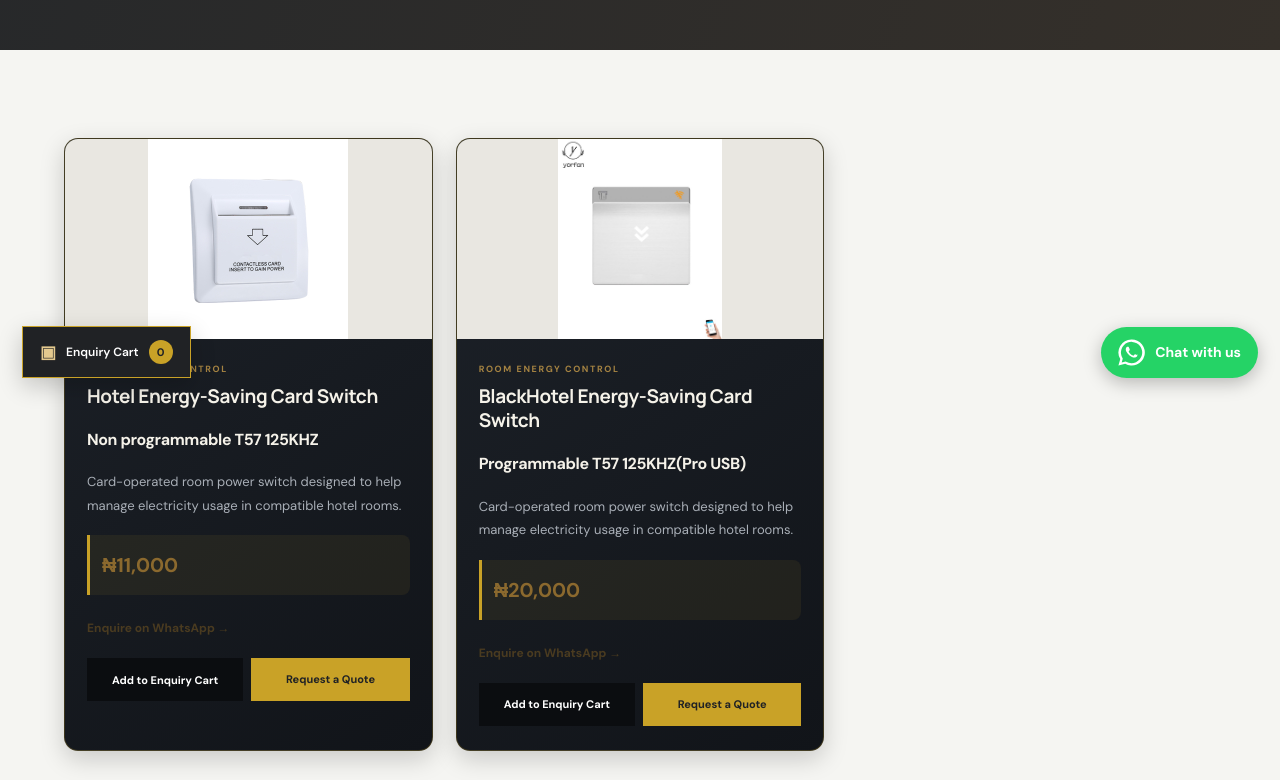
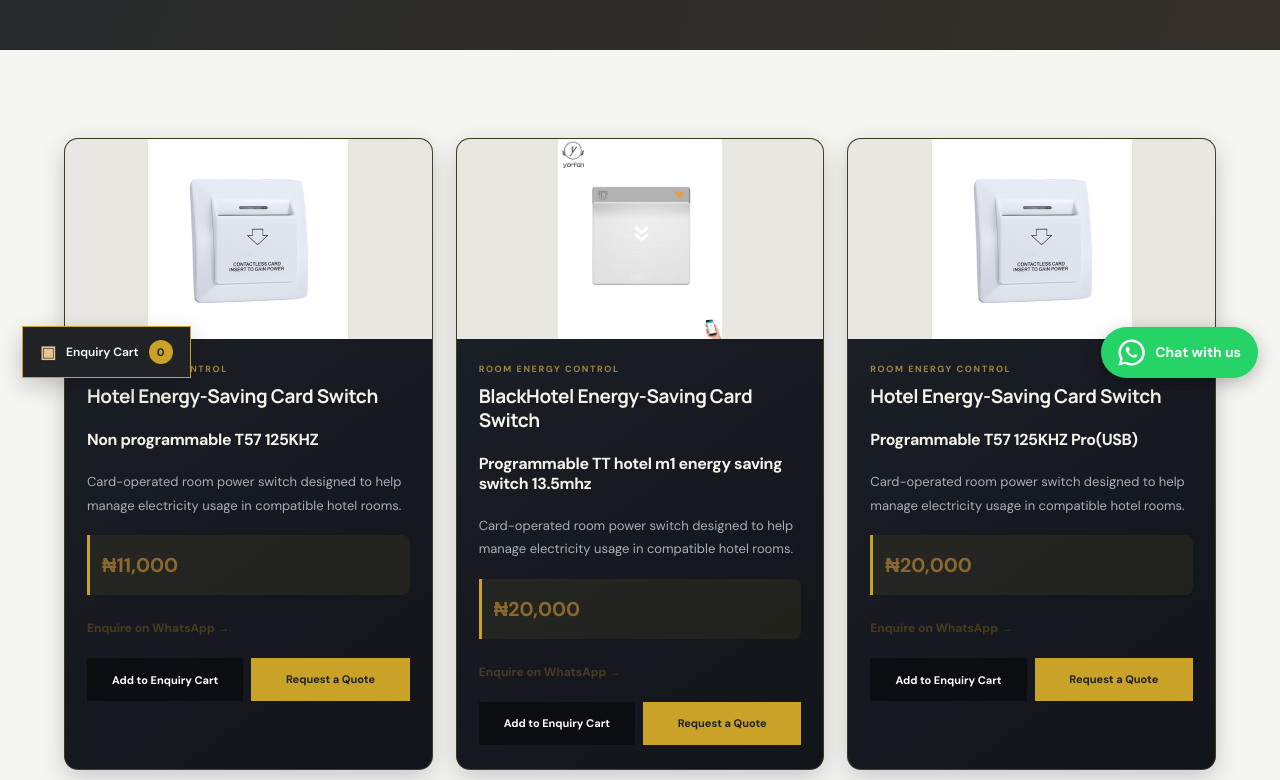
Before and after one commit to makaveli102/wadondo-website, a plain HTML site: page room-accessories.html in a window 1280 px wide. Shown: the part 400-1180 px from the top of the page. Drawn offline with Linux system fonts and the light colour scheme.

Commit message:
save all website updates

```diff
--- a/room-accessories.html
+++ b/room-accessories.html
@@ -89,7 +89,30 @@
           <div class="product-info">
             <p class="product-type">ROOM ENERGY CONTROL</p>
             <h3> BlackHotel Energy-Saving Card Switch</h3>
-            <h4>Programmable T57 125KHZ(Pro USB)</h4>
+            <h4>Programmable TT hotel m1 energy saving switch 13.5mhz</h4>
+            <p>Card-operated room power switch designed to help manage electricity usage in compatible hotel rooms.</p>
+            <p class="product-price">
+              <strong>₦20,000</strong>
+            </p>
+            <a class="text-link"
+               href="https://wa.me/2348166146010?text=HELLO%20WADONDO.COM%20%F0%9F%91%8B"
+               target="_blank" rel="noopener noreferrer">
+              Enquire on WhatsApp →
+            </a>
+          </div>
+        </article>
+
+         <!-- Energy-saving card switch -->
+        <article class="product-card">
+          <div class="product-image">
+            <img src="images/energy-saving-switch.jpeg"
+                 alt="Hotel energy-saving card switch"
+                 loading="lazy">
+          </div>
+          <div class="product-info">
+            <p class="product-type">ROOM ENERGY CONTROL</p>
+            <h3>Hotel Energy-Saving Card Switch</h3>
+            <h4>Programmable T57 125KHZ Pro(USB)</h4>
             <p>Card-operated room power switch designed to help manage electricity usage in compatible hotel rooms.</p>
             <p class="product-price">
               <strong>₦20,000</strong>
--- a/script.js
+++ b/script.js
@@ -76,7 +76,7 @@ document.addEventListener("DOMContentLoaded", () => {
   const updateCartUI = () => {
     cartLauncher.querySelector(".cart-count").textContent = cartCount();
     if (!cart.length) {
-      cartItems.innerHTML = '<div class="cart-empty"><span>▣</span><h3>Your cart is empty</h3><p>Browse the catalogue and add products you would like a quote for.</p><a class="button button-dark" href="products.html">Browse Products</a></div>';
+    cartItems.innerHTML = '<div class="cart-empty"><span>▣</span><h3>Your cart is empty</h3><p>Browse the catalogue and add products you would like a quote for.</p><a class="button button-dark" href="products.html">Browse Products</a></div>';
     } else {
       cartItems.innerHTML = cart.map((item, index) => '<div class="cart-line"><div class="cart-line-copy"><strong>' + safeText(item.name) + '</strong><small>' + safeText(item.category) + ' · Price on request</small><a href="' + safeText(item.page || "products.html") + '">View product category</a></div><div class="cart-qty"><button type="button" data-cart-action="minus" data-index="' + index + '" aria-label="Decrease quantity">−</button><span>' + item.qty + '</span><button type="button" data-cart-action="plus" data-index="' + index + '" aria-label="Increase quantity">+</button></div><button type="button" class="cart-remove" data-cart-action="remove" data-index="' + index + '" aria-label="Remove ' + safeText(item.name) + '">×</button></div>').join("");
     }
@@ -93,7 +93,7 @@ document.addEventListener("DOMContentLoaded", () => {
   cartPanel.querySelector(".cart-close").addEventListener("click", closeCart);
   cartPanel.addEventListener("click", event => {
     const button = event.target.closest("[data-cart-action]");
-    if (!button) return;
+      if (!button) return;
     const index = Number(button.dataset.index);
     const action = button.dataset.cartAction;
     if (!cart[index]) return;
```
Also changed, not shown: images/sw2.jpeg (added).
